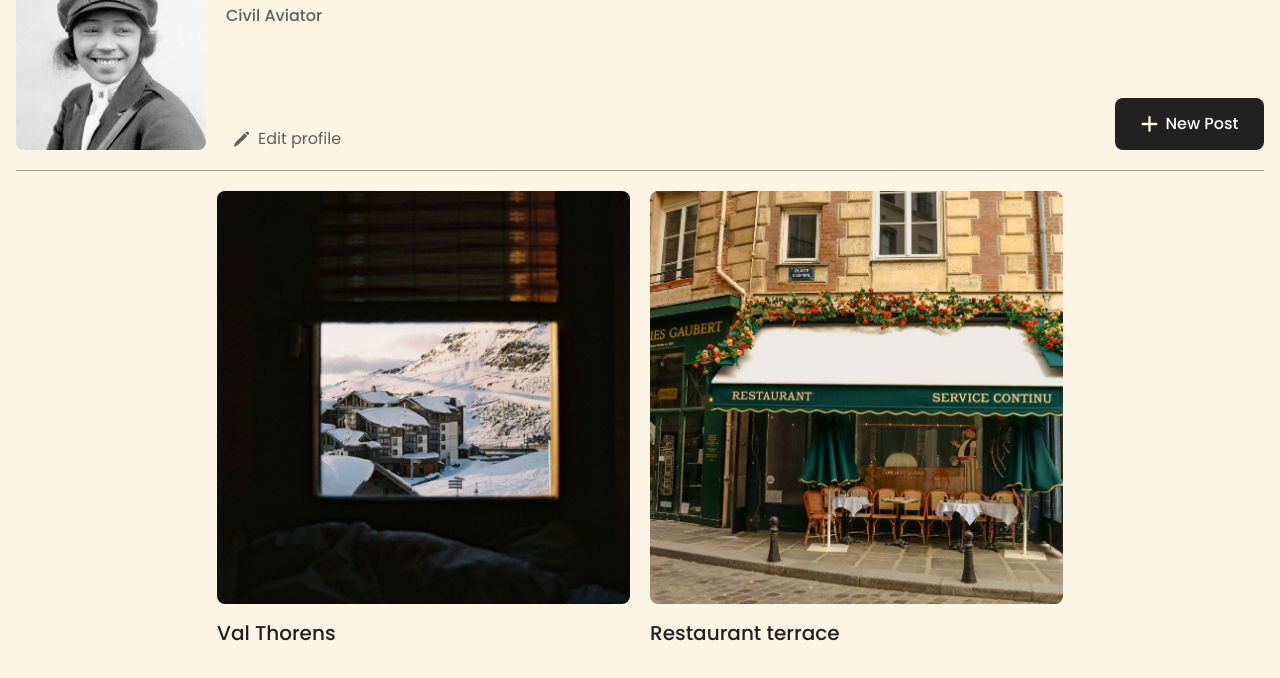
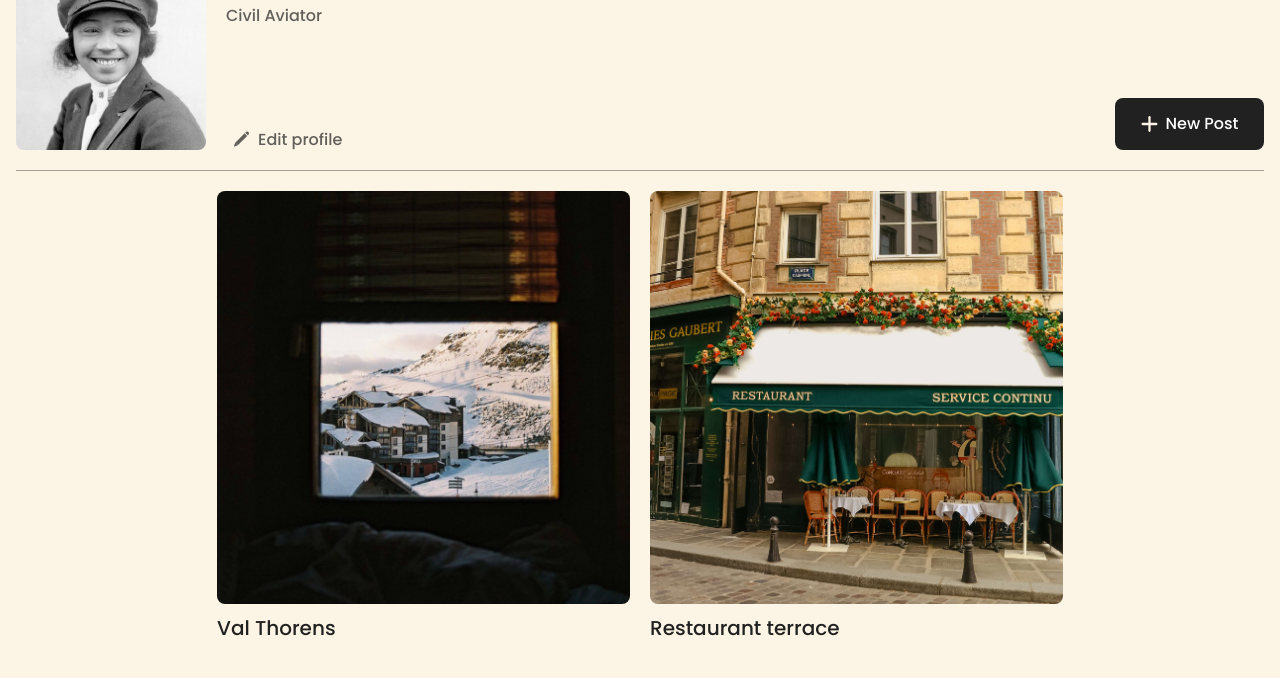
Before and after one commit to ngarura/se_project_spots, a plain HTML site: page index.html in a window 1280 px wide. Shown: the part 120-798 px from the top of the page. Drawn offline with Linux system fonts and the light colour scheme.

Commit message:
Project 3 Spot

```diff
--- a/blocks/card.css
+++ b/blocks/card.css
@@ -10,6 +10,7 @@
   display: flex;
   align-items: center;
   justify-content: space-between;
+  margin-top: 12px;
   text-overflow: ellipsis;
   overflow: hidden;
   line-clamp: 3;
@@ -21,6 +22,7 @@
   font-weight: 500;
   font-size: 20px;
   line-height: 24px;
+  margin: 0;
   text-overflow: ellipsis;
   white-space: nowrap;
   overflow: hidden;
--- a/blocks/cards.css
+++ b/blocks/cards.css
@@ -1,6 +1,7 @@
 .cards{
   padding-top: 20px;
   border-bottom: 1px solid rgba(33, 33, 33, 0.7);
+  padding-bottom: 36px;
 }
 
 .cards__list{
--- a/blocks/footer.css
+++ b/blocks/footer.css
@@ -1,7 +1,14 @@
+.footer{
+
+}
+
 .footer__copyright{
   display: flex;
   justify-content: center;
   color: rgba(33, 33, 33, 0.7);
+  font-size: 16px;
+  font-weight: 400;
+  line-height: 16px;
   padding: 40px;
   margin: 0;
 }
--- a/blocks/profile.css
+++ b/blocks/profile.css
@@ -52,6 +52,9 @@
   justify-content: space-between;
   gap: 8px;
   margin-top: auto;
+  font-size: 16px;
+  font-weight: 500;
+  line-height: 16px;
   color: rgba(33, 33, 33, 1);
   margin-right: auto;
   border-style: none;
```
